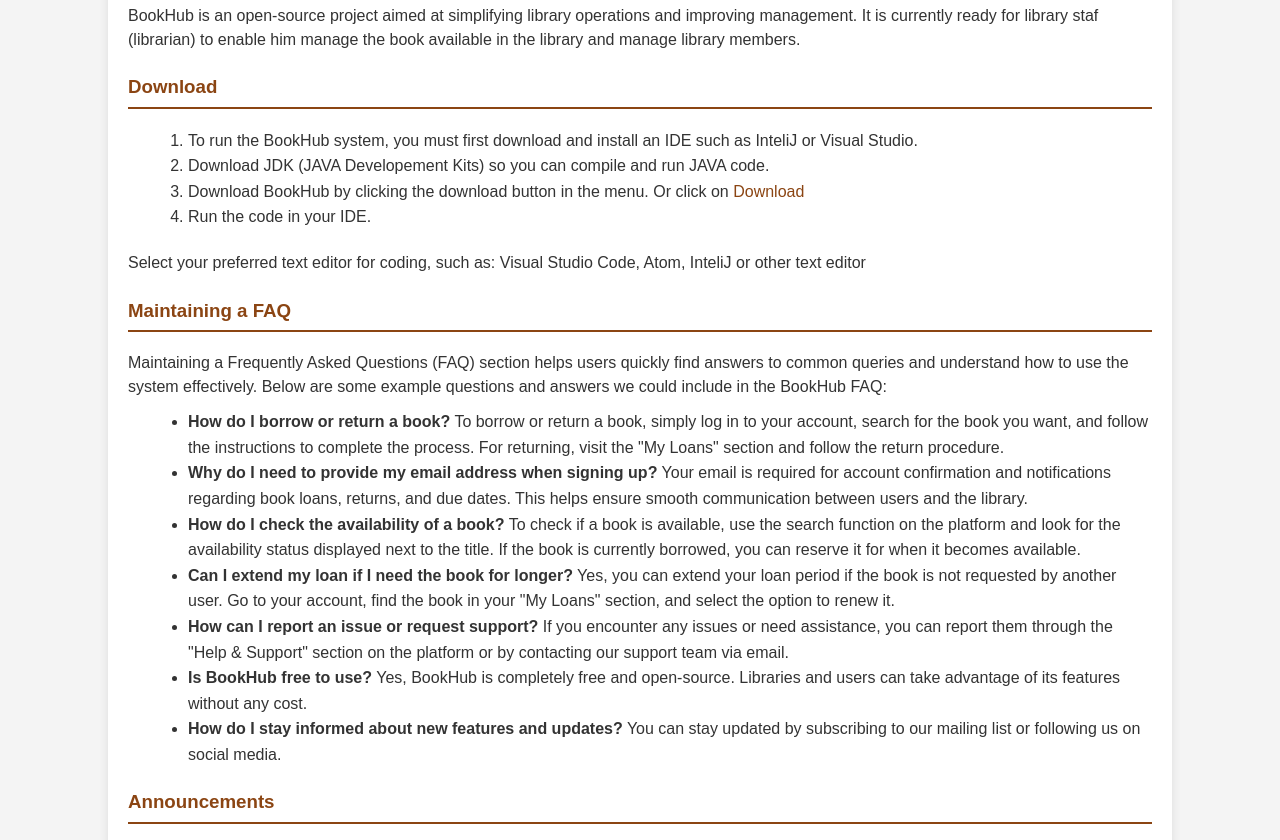
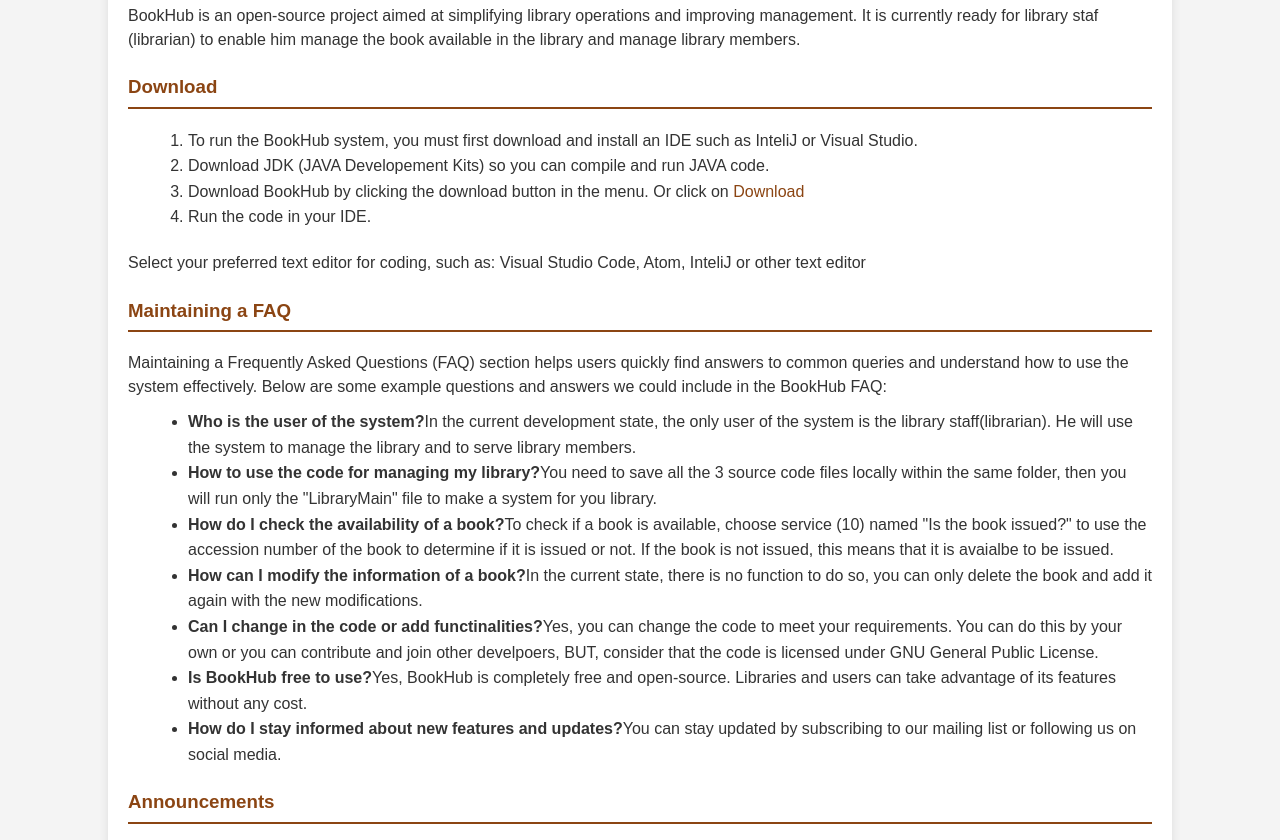
Before and after one commit to AnwarAlshm/BookHub, a plain HTML site: page Discover.html in a window 1280 px wide. Shown: the part 202-1042 px from the top of the page. Drawn offline with Linux system fonts and the light colour scheme.

Commit message:
FAQ modification in Discover Page

```diff
--- a/Discover.html
+++ b/Discover.html
@@ -207,13 +207,13 @@
             Maintaining a Frequently Asked Questions (FAQ) section helps users quickly find answers to common queries and understand how to use the system effectively. Below are some example questions and answers we could include in the BookHub FAQ:
         </p>
         <ul>
-            <li><strong>How do I borrow or return a book?</strong> To borrow or return a book, simply log in to your account, search for the book you want, and follow the instructions to complete the process. For returning, visit the "My Loans" section and follow the return procedure.</li>
-            <li><strong>Why do I need to provide my email address when signing up?</strong> Your email is required for account confirmation and notifications regarding book loans, returns, and due dates. This helps ensure smooth communication between users and the library.</li>
-            <li><strong>How do I check the availability of a book?</strong> To check if a book is available, use the search function on the platform and look for the availability status displayed next to the title. If the book is currently borrowed, you can reserve it for when it becomes available.</li>
-            <li><strong>Can I extend my loan if I need the book for longer?</strong> Yes, you can extend your loan period if the book is not requested by another user. Go to your account, find the book in your "My Loans" section, and select the option to renew it.</li>
-            <li><strong>How can I report an issue or request support?</strong> If you encounter any issues or need assistance, you can report them through the "Help & Support" section on the platform or by contacting our support team via email.</li>
-            <li><strong>Is BookHub free to use?</strong> Yes, BookHub is completely free and open-source. Libraries and users can take advantage of its features without any cost.</li>
-            <li><strong>How do I stay informed about new features and updates?</strong> You can stay updated by subscribing to our mailing list or following us on social media.</li>
+            <li><strong>Who is the user of the system?</strong>In the current development state, the only user of the system is the library staff(librarian). He will use the system to manage the library and to serve library members.</li>
+            <li><strong>How to use the code for managing my library?</strong>You need to save all the 3 source code files locally within the same folder, then you will run only the "LibraryMain" file to make a system for you library.</li>
+            <li><strong>How do I check the availability of a book?</strong>To check if a book is available, choose service (10) named "Is the book issued?" to use the accession number of the book to determine if it is issued or not. If the book is not issued, this means that it is avaialbe to be issued.</li>
+            <li><strong>How can I modify the information of a book?</strong>In the current state, there is no function to do so, you can only delete the book and add it again with the new modifications.</li>
+            <li><strong>Can I change in the code or add functinalities?</strong>Yes, you can change the code to meet your requirements. You can do this by your own or you can contribute and join other develpoers, BUT, consider that the code is licensed under GNU General Public License.</li>
+            <li><strong>Is BookHub free to use?</strong>Yes, BookHub is completely free and open-source. Libraries and users can take advantage of its features without any cost.</li>
+            <li><strong>How do I stay informed about new features and updates?</strong>You can stay updated by subscribing to our mailing list or following us on social media. </li>
         </ul>
 
         <h3>Announcements</h3>
```
